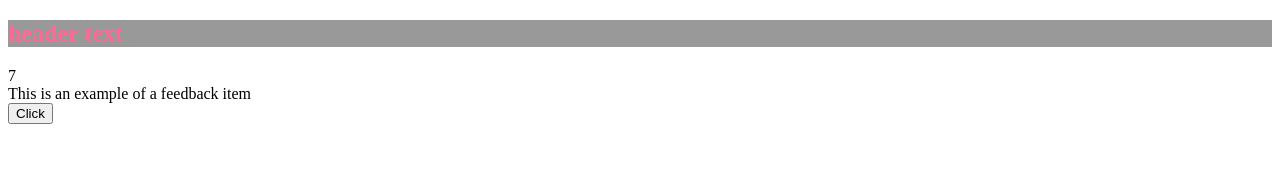
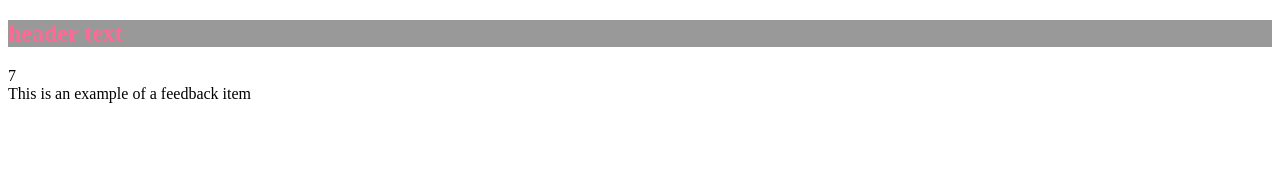
Before and after one commit to sergeyzalunin/react-feedback-app, a React (Create React App) app: page / in a window 1280 px wide. Shown: the top 193 px of the page. Built offline with nearby package versions, Linux system fonts and the light colour scheme.

Commit message:
clean up

```diff
--- a/src/components/FeedBackItem.js
+++ b/src/components/FeedBackItem.js
@@ -5,17 +5,10 @@ function FeedBackItem() {
     const [text, setText] = useState(
         'This is an example of a feedback item')
 
-    const handleClick = () => {
-        setRating((prevRating) => {
-            return prevRating + 1
-        })
-    }
-
     return (
         <div className="card">
             <div className="num-display">{rating}</div>
             <div className="text-display">{text}</div>
-            <button onClick={handleClick}>Click</button>
         </div>
     )
 }
```
